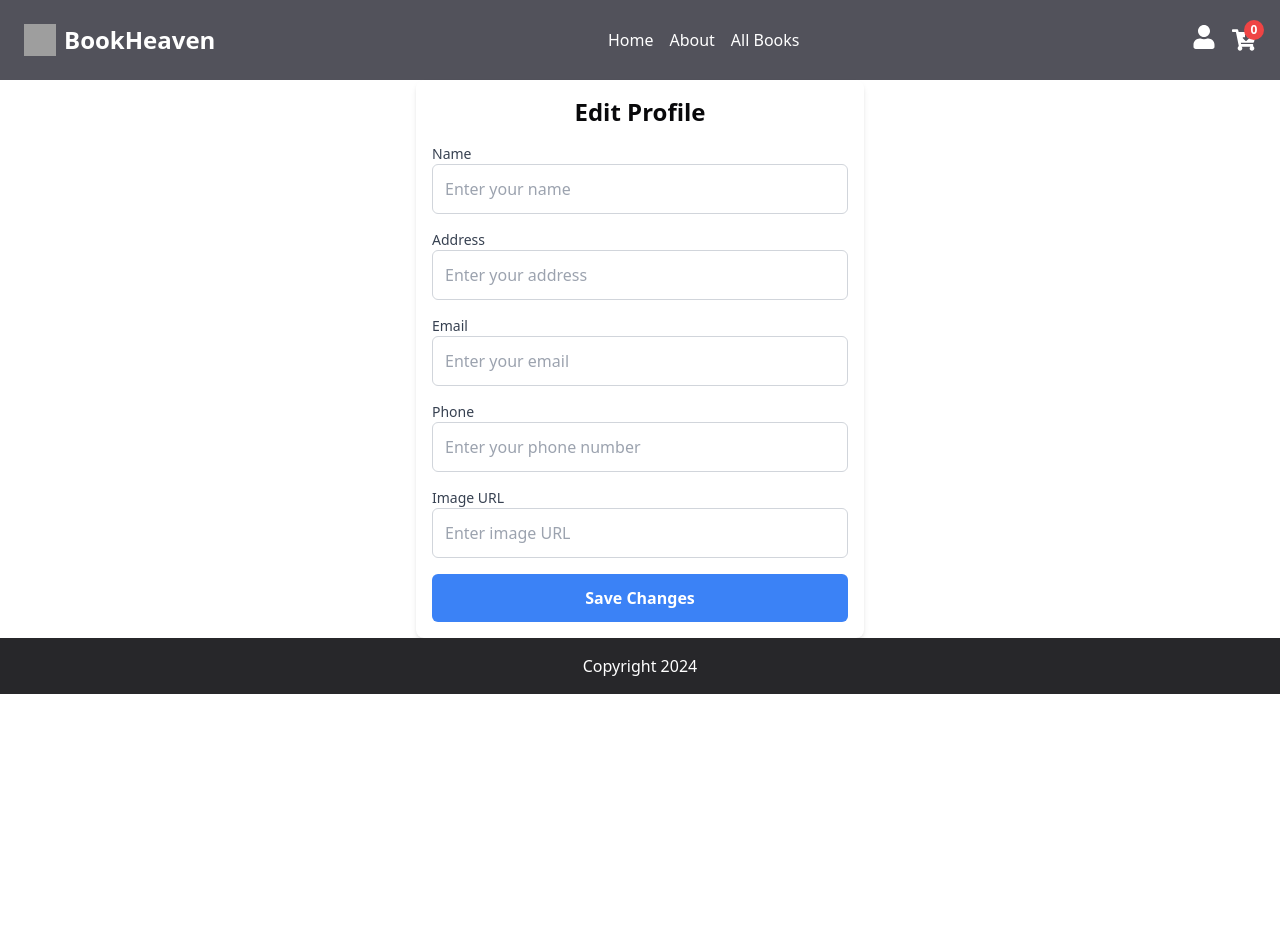
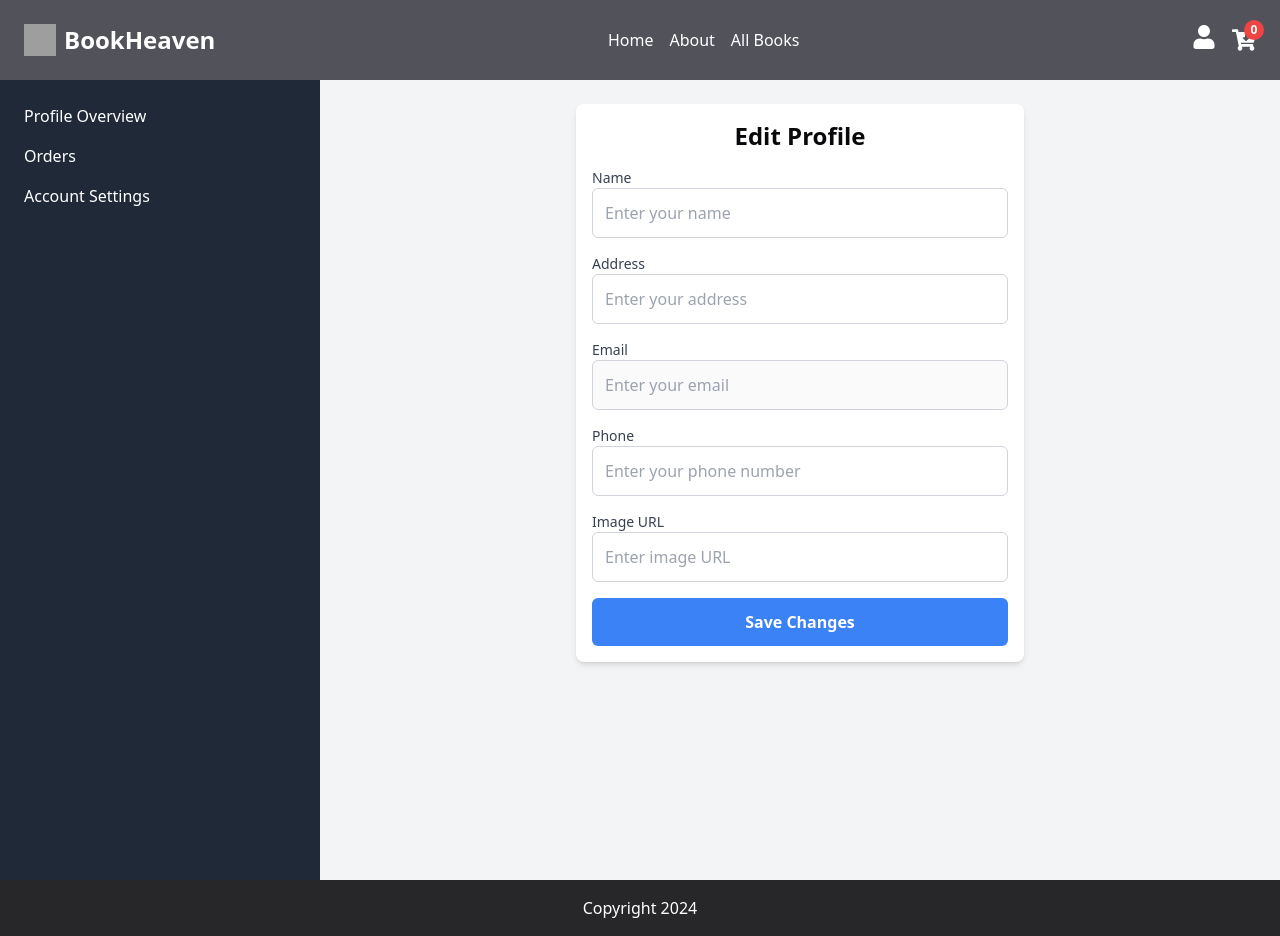
Before and after one commit to Iampriya00/BookStrore_Express, a React (Vite) app in the folder Frontend/Bookstore/: page /settings in a window 1280 px wide. Before the commit the page ends 800 px from the top, so only its background shows below. Built offline with nearby package versions, Linux system fonts and the light colour scheme; grey boxes are pictures that could not be loaded.

Commit message:
Commit: profile_update

```diff
--- a/Frontend/Bookstore/src/components/Profile/sidebar.jsx
+++ b/Frontend/Bookstore/src/components/Profile/sidebar.jsx
@@ -1,25 +1,66 @@
-import React from "react";
-import { Link, NavLink } from "react-router-dom";
+import { useState } from "react";
+import { NavLink, Link } from "react-router-dom";
+import { GiHamburgerMenu } from "react-icons/gi";
 
 const Sidebar = () => {
+  const [isOpen, setIsOpen] = useState(false);
+
+  const toggleSidebar = () => {
+    setIsOpen(!isOpen);
+  };
+
   return (
+    <div>
+      {/* Toggle Button */}
+      <button
+        onClick={toggleSidebar}
+        className="tab:hidden p-2 bg-gray-800 text-white rounded-md focus:outline-none"
+      >
+        <GiHamburgerMenu />
+      </button>
+
+      {/* Sidebar */}
+      <div
+        className={`fixed inset-y-0 left-0 transform ${
+          isOpen ? "translate-x-0" : "-translate-x-full"
+        } tab:relative tab:left-[-30px] tab:translate-x-0 w-64 bg-gray-800 text-white p-6 transition-transform duration-300 ease-in-out`}
+      >
         <ul className="space-y-4">
           <li>
-        <NavLink to="/profile" className="block text-white hover:text-gray-300">
+            <NavLink
+              to="/profile"
+              className="block text-white hover:text-gray-300"
+            >
               Profile Overview
             </NavLink>
           </li>
           <li>
-        <NavLink to="/orders" className="block text-white hover:text-gray-300">
+            <NavLink
+              to="/orders"
+              className="block text-white hover:text-gray-300"
+            >
               Orders
             </NavLink>
           </li>
           <li>
-        <Link to="/settings" className="block text-white hover:text-gray-300">
+            <Link
+              to="/settings"
+              className="block text-white hover:text-gray-300"
+            >
               Account Settings
             </Link>
           </li>
         </ul>
+      </div>
+
+      {/* Overlay (optional, for when sidebar is open on small screens) */}
+      {isOpen && (
+        <div
+          onClick={toggleSidebar}
+          className="fixed inset-0 bg-black bg-opacity-50 md:hidden"
+        ></div>
+      )}
+    </div>
   );
 };
 
--- a/Frontend/Bookstore/src/pages/settings.jsx
+++ b/Frontend/Bookstore/src/pages/settings.jsx
@@ -1,13 +1,12 @@
 import { editUserDetails } from "@/services/authService";
-import { editUser } from "@/store/auth/authSlice";
-import { useAppDispatch, useAppSelector } from "@/store/hooks";
 import React, { useEffect } from "react";
 import { useForm } from "react-hook-form";
 import { z } from "zod";
 import { zodResolver } from "@hookform/resolvers/zod";
+import { useAppSelector } from "@/store/hooks";
+import { Link } from "react-router-dom";
 
 function Settings() {
-  const dispatch = useAppDispatch();
   const user = useAppSelector((state) => state.auth.user);
 
   // Define form validation schema using zod
@@ -18,12 +17,8 @@ function Settings() {
     email: z.string().min(1, { message: "Email is required" }).email({
       message: "Invalid email format",
     }),
-    phone: z
-      .string()
-      .min(1, { message: "Phone number is required" })
-      .regex(/^\+?[1-9]\d{1,14}$/, {
-        message: "Invalid phone number format",
-      }),
+    phone: z.string().min(1, { message: "Phone number is required" }),
+
     address: z.string().min(5, { message: "Address is required" }),
     image: z
       .string()
@@ -56,34 +51,56 @@ function Settings() {
   }, [user, form]);
 
   // Handle form submission
-  const handleSubmit = async (e) => {
-    e.preventDefault();
+  const handleSubmit = async (data) => {
+    // console.log(data);
 
-    try {
     // Send the updated user data to the backend
-      const updatedUser = await editUserDetails({
-        username: user.username,
-        address: user.address,
-        phone: user.phone,
-        image: user.avatar,
-        email: user.email,
+    await editUserDetails({
+      avatar: data.image,
+      username: data.name,
+      address: data.address,
+      phone: data.phone,
     });
+  };
+  return (
+    <div className="flex min-h-screen bg-gray-100">
+      {/* Sidebar */}
+      <div className="w-1/4 bg-gray-800 text-white p-6">
+        <ul className="space-y-4">
+          <li>
+            <Link
+              to="/profile"
+              className="block text-white hover:text-gray-300"
+            >
+              Profile Overview
+            </Link>
+          </li>
+          <li>
+            <Link to="/orders" className="block text-white hover:text-gray-300">
+              Orders
+            </Link>
+          </li>
+          <li>
+            <Link
+              to="/settings"
+              className="block text-white hover:text-gray-300"
+            >
+              Account Settings
+            </Link>
+          </li>
+        </ul>
+      </div>
 
-      // Dispatch the updated user data to Redux store
-      dispatch(editUser(updatedUser));
-
-      // Provide feedback to the user
-      alert("User updated successfully!");
-    } catch (error) {
-      console.error("Error updating user details", error);
-      alert("Error updating user details");
-    }
-  };
-
-  return (
+      {/* Edit Profile Form */}
+      <div className="w-3/4 p-6">
         <div className="max-w-md mx-auto p-4 bg-white shadow-md rounded-lg">
-      <h2 className="text-2xl font-semibold mb-4 text-center">Edit Profile</h2>
-      <form onSubmit={handleSubmit} className="space-y-4">
+          <h2 className="text-2xl font-semibold mb-4 text-center">
+            Edit Profile
+          </h2>
+          <form
+            onSubmit={form.handleSubmit(handleSubmit)}
+            className="space-y-4"
+          >
             <div>
               <label
                 htmlFor="name"
@@ -101,7 +118,7 @@ function Settings() {
             </div>
             <div>
               <label
-            htmlFor="name"
+                htmlFor="address"
                 className="block text-sm font-medium text-gray-700"
               >
                 Address
@@ -122,6 +139,7 @@ function Settings() {
                 Email
               </label>
               <input
+                disabled
                 type="email"
                 id="email"
                 {...form.register("email")}
@@ -129,7 +147,6 @@ function Settings() {
                 className="w-full p-3 border border-gray-300 rounded-md focus:outline-none focus:ring-2 focus:ring-blue-500"
               />
             </div>
-
             <div>
               <label
                 htmlFor="phone"
@@ -145,7 +162,6 @@ function Settings() {
                 className="w-full p-3 border border-gray-300 rounded-md focus:outline-none focus:ring-2 focus:ring-blue-500"
               />
             </div>
-
             <div>
               <label
                 htmlFor="image"
@@ -161,7 +177,6 @@ function Settings() {
                 className="w-full p-3 border border-gray-300 rounded-md focus:outline-none focus:ring-2 focus:ring-blue-500"
               />
             </div>
-
             <button
               type="submit"
               className="w-full py-3 bg-blue-500 text-white font-semibold rounded-md hover:bg-blue-600 focus:outline-none focus:ring-2 focus:ring-blue-500"
@@ -170,6 +185,8 @@ function Settings() {
             </button>
           </form>
         </div>
+      </div>
+    </div>
   );
 }
 
--- a/Frontend/Bookstore/src/services/authService.js
+++ b/Frontend/Bookstore/src/services/authService.js
@@ -1,5 +1,5 @@
 import store from "@/store";
-import { editUser, setAccessToken, setUser } from "@/store/auth/authSlice";
+import { setAccessToken, setUser } from "@/store/auth/authSlice";
 import axios from "./axios";
 import { setProduct } from "@/store/auth/productSlice";
 export const loginservice = async (values) => {
@@ -36,11 +36,11 @@ export const allBooks = async () => {
   }
 };
 
-export const editUserDetails = async () => {
+export const editUserDetails = async (data) => {
   try {
-    const response = await axios.post("/updateDetails");
+    const response = await axios.post("/updateDetails", data);
     const updatedUser = response.data.user;
-    store.dispatch(editUser(updatedUser));
+    store.dispatch(setUser(updatedUser));
     return updatedUser;
   } catch (error) {
     console.error("Can't Update User details:", error);
--- a/Frontend/Bookstore/src/store/auth/authSlice.js
+++ b/Frontend/Bookstore/src/store/auth/authSlice.js
@@ -22,13 +22,8 @@ const authSlice = createSlice({
       state.isLoggedIn = true;
     },
     logout: () => initialState,
-    editUser: (state, action) => {
-      if (state.user) {
-        state.user = { ...state.user, ...action.payload };
-      }
-    },
   },
 });
 
-export const { logout, setAccessToken, setUser, editUser } = authSlice.actions;
+export const { logout, setAccessToken, setUser } = authSlice.actions;
 export default authSlice.reducer;
--- a/Frontend/Bookstore/tailwind.config.js
+++ b/Frontend/Bookstore/tailwind.config.js
@@ -5,53 +5,56 @@ export default {
   theme: {
     extend: {
       borderRadius: {
-  			lg: 'var(--radius)',
-  			md: 'calc(var(--radius) - 2px)',
-  			sm: 'calc(var(--radius) - 4px)'
+        lg: "var(--radius)",
+        md: "calc(var(--radius) - 2px)",
+        sm: "calc(var(--radius) - 4px)",
       },
       colors: {
-  			background: 'hsl(var(--background))',
-  			foreground: 'hsl(var(--foreground))',
+        background: "hsl(var(--background))",
+        foreground: "hsl(var(--foreground))",
         card: {
-  				DEFAULT: 'hsl(var(--card))',
-  				foreground: 'hsl(var(--card-foreground))'
+          DEFAULT: "hsl(var(--card))",
+          foreground: "hsl(var(--card-foreground))",
         },
         popover: {
-  				DEFAULT: 'hsl(var(--popover))',
-  				foreground: 'hsl(var(--popover-foreground))'
+          DEFAULT: "hsl(var(--popover))",
+          foreground: "hsl(var(--popover-foreground))",
         },
         primary: {
-  				DEFAULT: 'hsl(var(--primary))',
-  				foreground: 'hsl(var(--primary-foreground))'
+          DEFAULT: "hsl(var(--primary))",
+          foreground: "hsl(var(--primary-foreground))",
         },
         secondary: {
-  				DEFAULT: 'hsl(var(--secondary))',
-  				foreground: 'hsl(var(--secondary-foreground))'
+          DEFAULT: "hsl(var(--secondary))",
+          foreground: "hsl(var(--secondary-foreground))",
         },
         muted: {
-  				DEFAULT: 'hsl(var(--muted))',
-  				foreground: 'hsl(var(--muted-foreground))'
+          DEFAULT: "hsl(var(--muted))",
+          foreground: "hsl(var(--muted-foreground))",
         },
         accent: {
-  				DEFAULT: 'hsl(var(--accent))',
-  				foreground: 'hsl(var(--accent-foreground))'
+          DEFAULT: "hsl(var(--accent))",
+          foreground: "hsl(var(--accent-foreground))",
         },
         destructive: {
-  				DEFAULT: 'hsl(var(--destructive))',
-  				foreground: 'hsl(var(--destructive-foreground))'
+          DEFAULT: "hsl(var(--destructive))",
+          foreground: "hsl(var(--destructive-foreground))",
         },
-  			border: 'hsl(var(--border))',
-  			input: 'hsl(var(--input))',
-  			ring: 'hsl(var(--ring))',
+        border: "hsl(var(--border))",
+        input: "hsl(var(--input))",
+        ring: "hsl(var(--ring))",
         chart: {
-  				'1': 'hsl(var(--chart-1))',
-  				'2': 'hsl(var(--chart-2))',
-  				'3': 'hsl(var(--chart-3))',
-  				'4': 'hsl(var(--chart-4))',
-  				'5': 'hsl(var(--chart-5))'
-  			}
-  		}
-  	}
+          1: "hsl(var(--chart-1))",
+          2: "hsl(var(--chart-2))",
+          3: "hsl(var(--chart-3))",
+          4: "hsl(var(--chart-4))",
+          5: "hsl(var(--chart-5))",
+        },
+      },
+      screens: {
+        tab: { min: "991px" },
+      },
+    },
   },
   plugins: [require("tailwindcss-animate")],
 };
```
Also changed, not shown: Frontend/Bookstore/src/pages/Profile.jsx (+32 -22 lines). Lines whose indentation alone changed are shown as unchanged.
